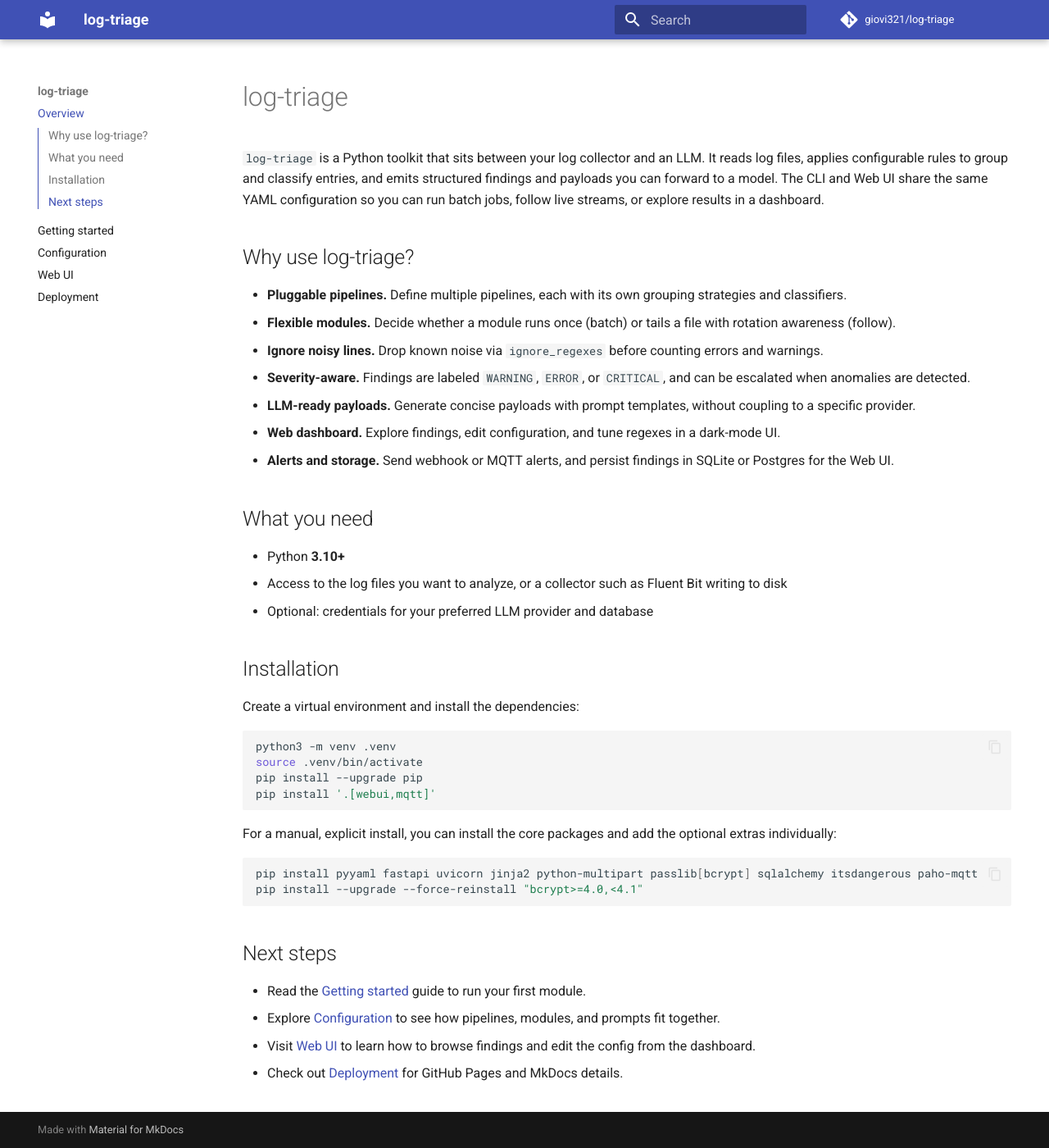
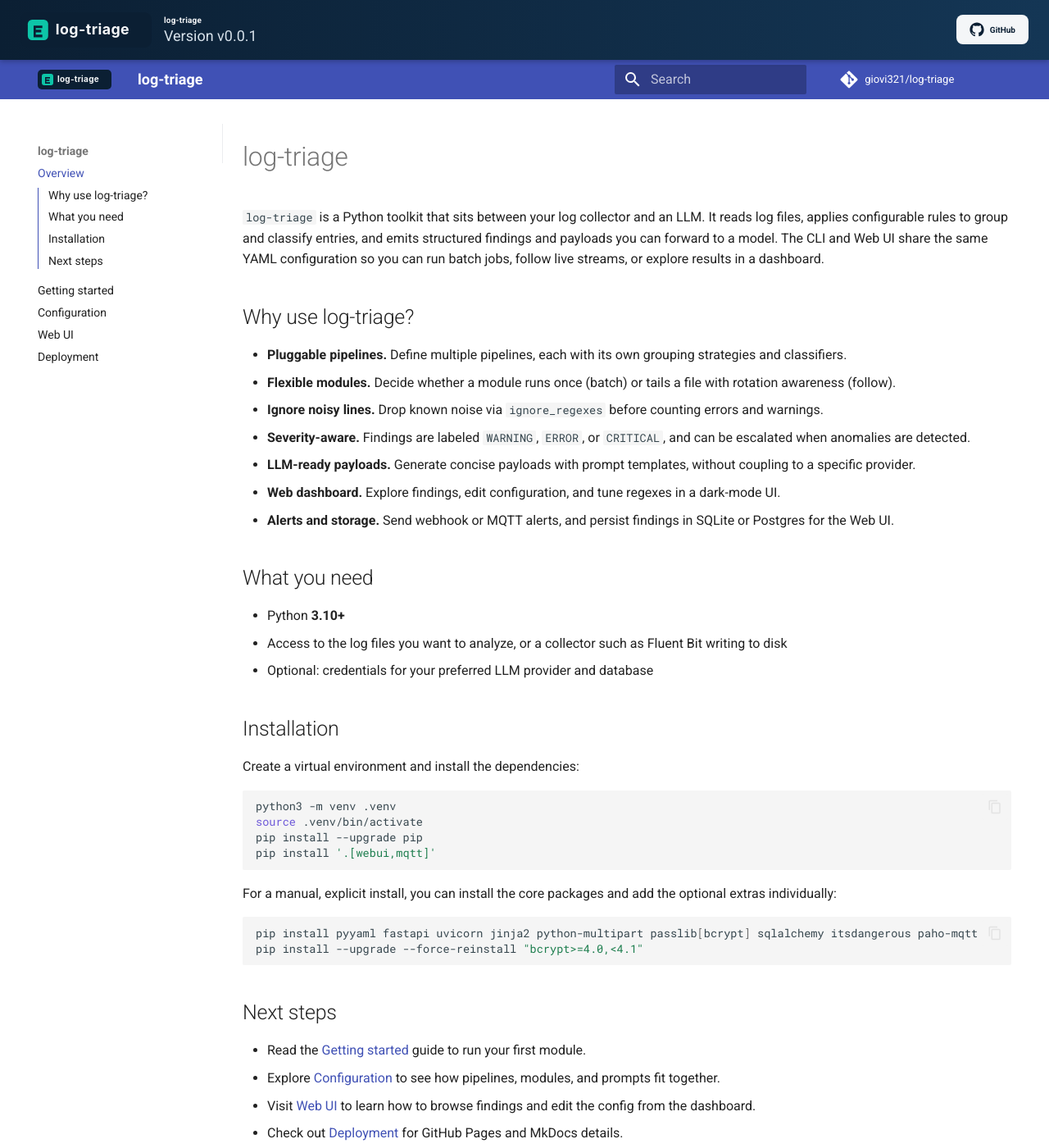
Before and after one commit to giovi321/log-triage, an MkDocs documentation site: the page built from docs/index.md, in a window 1280 px wide and 1400 px high. Shown: the whole window at 82% size. Built offline with MkDocs 1.6.1 and Material for MkDocs 9.7.7, drawn with Linux system fonts in a browser that asks for light colours; comment, search, counter and statistics services are not loaded.

Commit message:
Add custom documentation header and sidebar layout

```diff
--- /dev/null
+++ b/docs/overrides/main.html
@@ -0,0 +1,26 @@
+{% extends "base.html" %}
+
+{% block header %}
+  <div class="lt-topbar">
+    <div class="lt-topbar__brand">
+      <img class="lt-topbar__logo" src="{{ base_url }}/assets/log-triage-logo.svg" alt="log-triage logo" loading="lazy" />
+      <div class="lt-topbar__text">
+        <div class="lt-topbar__title">{{ config.site_name }}</div>
+        {% if config.extra and config.extra.version %}
+        <div class="lt-topbar__version">Version {{ config.extra.version }}</div>
+        {% endif %}
+      </div>
+    </div>
+    <div class="lt-topbar__links">
+      {% if config.repo_url %}
+      <a class="lt-topbar__repo" href="{{ config.repo_url }}" target="_blank" rel="noopener">
+        <svg aria-hidden="true" focusable="false" viewBox="0 0 24 24" role="img">
+          <path fill="currentColor" d="M12 .5C5.65.5.5 5.65.5 12c0 5.09 3.29 9.4 7.86 10.93.58.1.79-.25.79-.56 0-.27-.01-1.15-.02-2.08-3.2.69-3.88-1.37-3.88-1.37-.53-1.35-1.28-1.71-1.28-1.71-1.05-.72.08-.71.08-.71 1.16.08 1.78 1.2 1.78 1.2 1.04 1.78 2.74 1.27 3.41.97.11-.76.41-1.27.75-1.56-2.55-.29-5.23-1.28-5.23-5.7 0-1.26.45-2.28 1.19-3.08-.12-.29-.52-1.45.11-3.02 0 0 .97-.31 3.18 1.18a11.01 11.01 0 0 1 5.79 0c2.2-1.49 3.17-1.18 3.17-1.18.64 1.57.24 2.73.12 3.02.74.8 1.18 1.82 1.18 3.08 0 4.43-2.69 5.4-5.25 5.69.42.36.8 1.08.8 2.17 0 1.56-.01 2.81-.01 3.19 0 .31.21.67.8.56A10.52 10.52 0 0 0 23.5 12C23.5 5.65 18.35.5 12 .5Z"/>
+        </svg>
+        GitHub
+      </a>
+      {% endif %}
+    </div>
+  </div>
+  {{ super() }}
+{% endblock %}
--- /dev/null
+++ b/docs/styles/extra.css
@@ -0,0 +1,96 @@
+:root {
+  --lt-accent: #0dc5a8;
+  --lt-surface: #0b1f33;
+}
+
+.lt-topbar {
+  display: flex;
+  align-items: center;
+  justify-content: space-between;
+  gap: 1.5rem;
+  padding: 0.75rem 1.25rem;
+  background: linear-gradient(90deg, var(--lt-surface), #143655);
+  color: #f4f6f8;
+  box-shadow: 0 2px 6px rgba(0, 0, 0, 0.25);
+  position: sticky;
+  top: 0;
+  z-index: 20;
+}
+
+.lt-topbar__brand {
+  display: flex;
+  align-items: center;
+  gap: 0.75rem;
+}
+
+.lt-topbar__logo {
+  display: block;
+  width: 160px;
+  max-width: 40vw;
+  height: auto;
+}
+
+.lt-topbar__text {
+  display: flex;
+  flex-direction: column;
+  gap: 0.15rem;
+}
+
+.lt-topbar__title {
+  font-weight: 700;
+  letter-spacing: 0.02em;
+}
+
+.lt-topbar__version {
+  font-size: 0.9rem;
+  color: #d6e1ea;
+}
+
+.lt-topbar__links {
+  display: flex;
+  align-items: center;
+  gap: 0.75rem;
+}
+
+.lt-topbar__repo {
+  display: inline-flex;
+  align-items: center;
+  gap: 0.35rem;
+  padding: 0.45rem 0.8rem;
+  border-radius: 8px;
+  background: #f4f6f8;
+  color: var(--lt-surface);
+  font-weight: 600;
+  text-decoration: none;
+  transition: background 0.2s ease, transform 0.2s ease;
+}
+
+.lt-topbar__repo:hover {
+  background: #e4eef5;
+  transform: translateY(-1px);
+}
+
+.lt-topbar__repo svg {
+  width: 18px;
+  height: 18px;
+}
+
+.md-sidebar--primary {
+  border-right: 1px solid rgba(12, 31, 51, 0.08);
+}
+
+@media (max-width: 960px) {
+  .lt-topbar {
+    flex-direction: column;
+    align-items: flex-start;
+  }
+
+  .lt-topbar__links {
+    width: 100%;
+    justify-content: flex-start;
+  }
+
+  .lt-topbar__logo {
+    width: 140px;
+  }
+}
--- a/mkdocs.yml
+++ b/mkdocs.yml
@@ -6,11 +6,18 @@
 
 theme:
   name: material
+  logo: assets/log-triage-logo.svg
+  favicon: assets/log-triage-logo.svg
+  custom_dir: docs/overrides
   features:
     - navigation.sections
     - navigation.tracking
+    - navigation.expand
     - content.code.copy
     - toc.integrate
+
+extra:
+  version: v0.0.1
 
 nav:
   - Overview: index.md
@@ -19,6 +26,9 @@
   - Web UI: web-ui.md
   - Deployment: deployment.md
 
+extra_css:
+  - styles/extra.css
+
 markdown_extensions:
   - admonition
   - codehilite
```
Also changed, not shown: docs/assets/log-triage-logo.svg (added).
